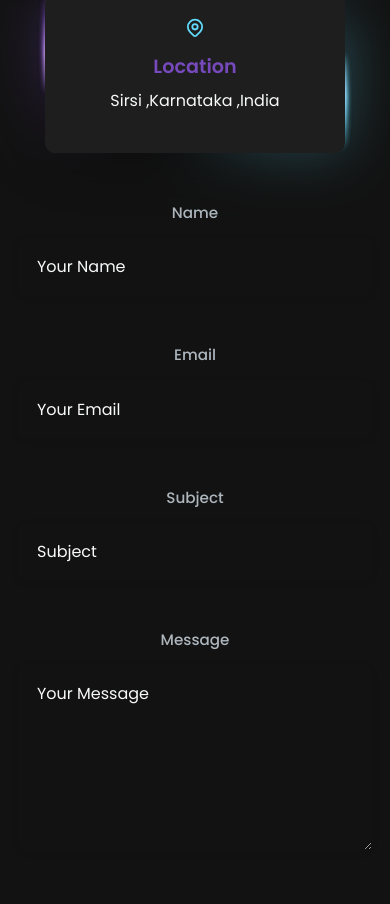
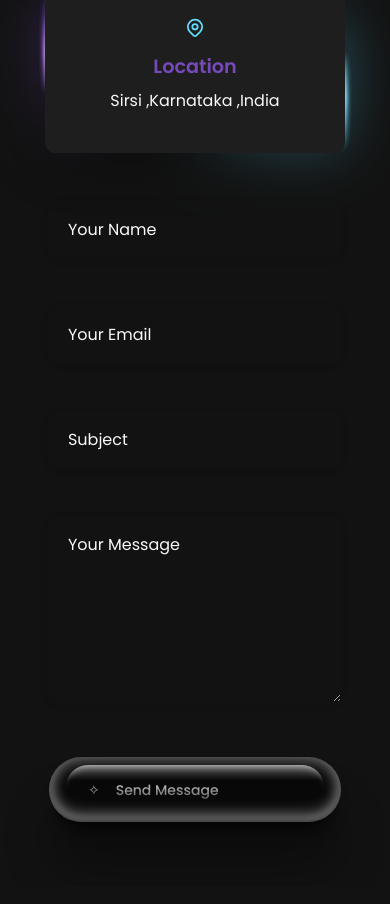
Before and after one commit to kartikgopal01/KartikGopal, a React (Create React App) app: page / in a window 390 px wide. Shown: the part 8177-9081 px from the top of the page. Built offline with nearby package versions, Linux system fonts and the light colour scheme.

Commit message:
Update package dependencies, upgrade React and tsparticles versions, and enhance personal branding in HTML and manifest files. Adjust contact form layout for improved responsiveness.

```diff
--- a/public/index.html
+++ b/public/index.html
@@ -2,14 +2,14 @@
 <html lang="en">
   <head>
     <meta charset="utf-8" />
-    <link rel="icon" href="%PUBLIC_URL%/favicon.ico" />
+    <link rel="icon" href="%PUBLIC_URL%/logo.png" />
     <meta name="viewport" content="width=device-width, initial-scale=1" />
     <meta name="theme-color" content="#000000" />
     <meta
       name="description"
-      content="Web site created using create-react-app"
+      content="Kartik Gopal - Software Developer specializing in AI and web development"
     />
-    <link rel="apple-touch-icon" href="%PUBLIC_URL%/logo192.png" />
+    <link rel="apple-touch-icon" href="%PUBLIC_URL%/logo.png" />
     <!--
       manifest.json provides metadata used when your web app is installed on a
       user's mobile device or desktop. See https://developers.google.com/web/fundamentals/web-app-manifest/
--- a/src/components/ContactSection.js
+++ b/src/components/ContactSection.js
@@ -92,7 +92,7 @@ const Form = styled.form`
   display: flex;
   flex-direction: column;
   gap: 1.5rem;
-  width: 100%;
+  width: 75vw;
   max-width: 600px;
   margin-top: 3rem;
 `;
@@ -185,22 +185,22 @@ const ContactSection = () => {
         >
           <Form onSubmit={handleSubmit}>
             <FormGroup>
-              <label htmlFor="name">Name</label>
+
               <Input type="text" id="name" placeholder="Your Name" required />
             </FormGroup>
 
             <FormGroup>
-              <label htmlFor="email">Email</label>
+
               <Input type="email" id="email" placeholder="Your Email" required />
             </FormGroup>
 
             <FormGroup>
-              <label htmlFor="subject">Subject</label>
+
               <Input type="text" id="subject" placeholder="Subject" />
             </FormGroup>
 
             <FormGroup>
-              <label htmlFor="message">Message</label>
+
               <TextArea id="message" placeholder="Your Message" required rows="6"></TextArea>
             </FormGroup>
 
```
Also changed, not shown: public/logo.png (added), public/manifest.json, 1 other file (tests, documents, lock files or other folders).
